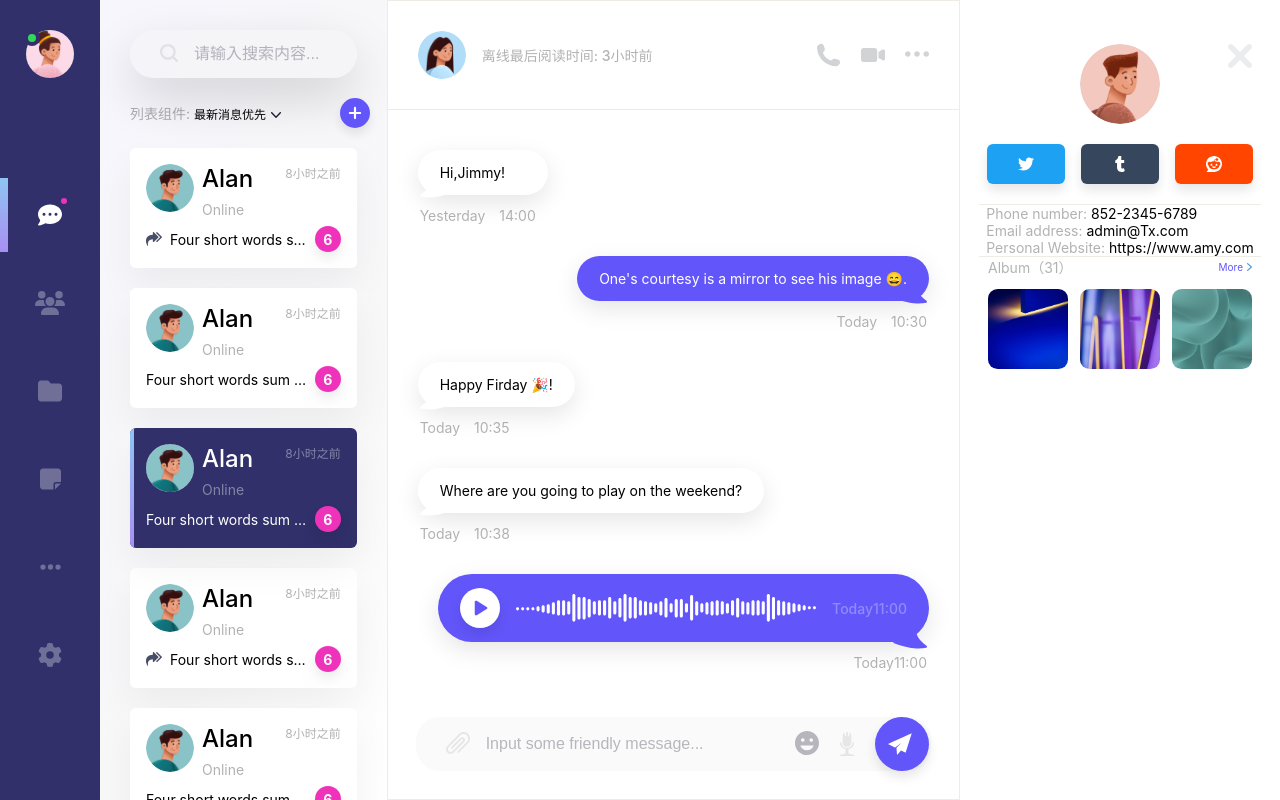
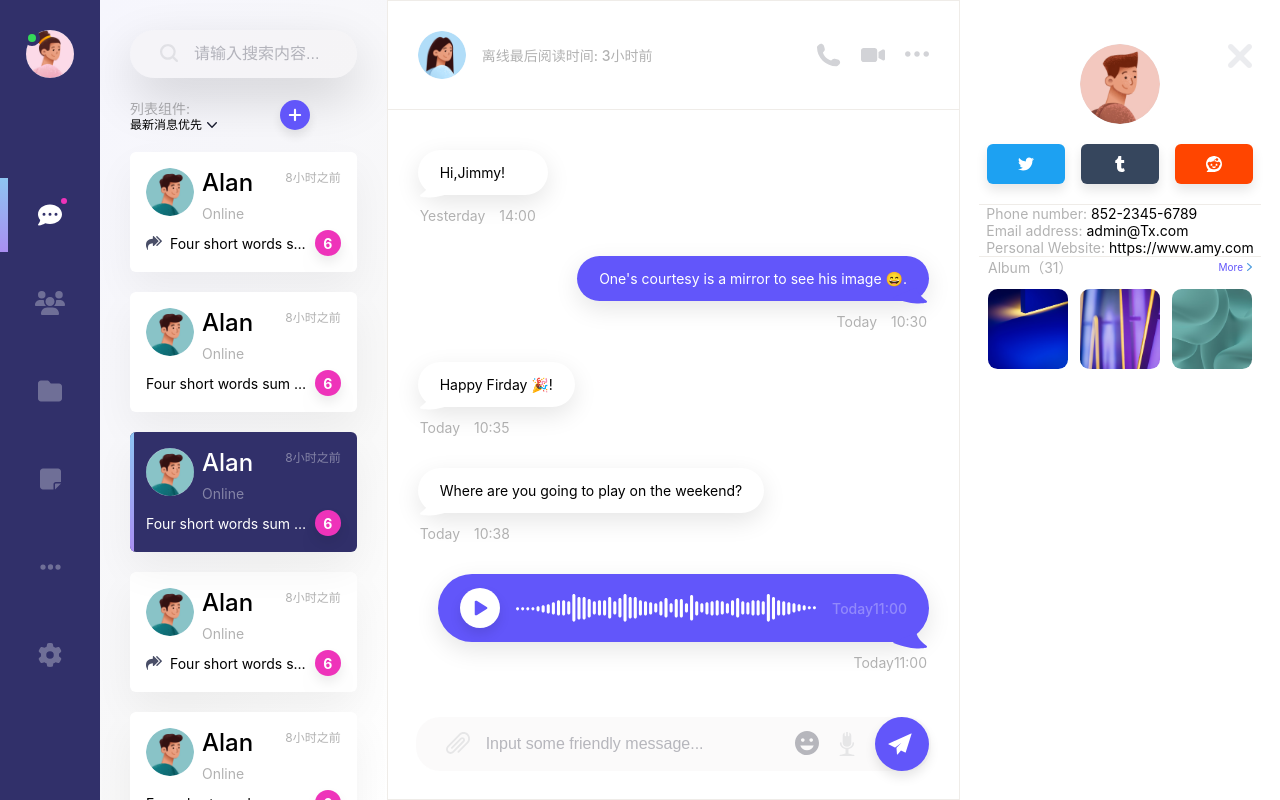
Before and after one commit to Caiyuzhen/chat_ui_exercise, a React (Create React App) app: page / in a window 1280 px wide. Built offline with nearby package versions, Linux system fonts and the light colour scheme.

Commit message:
add router & bug fix

```diff
--- a/src/components/Filter/style.js
+++ b/src/components/Filter/style.js
@@ -13,13 +13,14 @@ const StyledFilter = styled.div`
 //左侧过滤菜单
 const FilterItems = styled.div`
 	cursor: pointer;
-	width: 200px;
+	min-width: 140px;
 `;
 
 
 //右侧 Add 按钮
 const Action = styled.div`
 	justify-self: end; //对齐右侧
+	min-width: 140px;
 	/* 🪵🪵注意，因为在 index.js 调用了 Text 组件，所以在 style.js 这里要更改样式得用 ${StyledText}{} 并进行 import！！！ */
 	${StyledText}{
 		padding-right:1rem;
```
